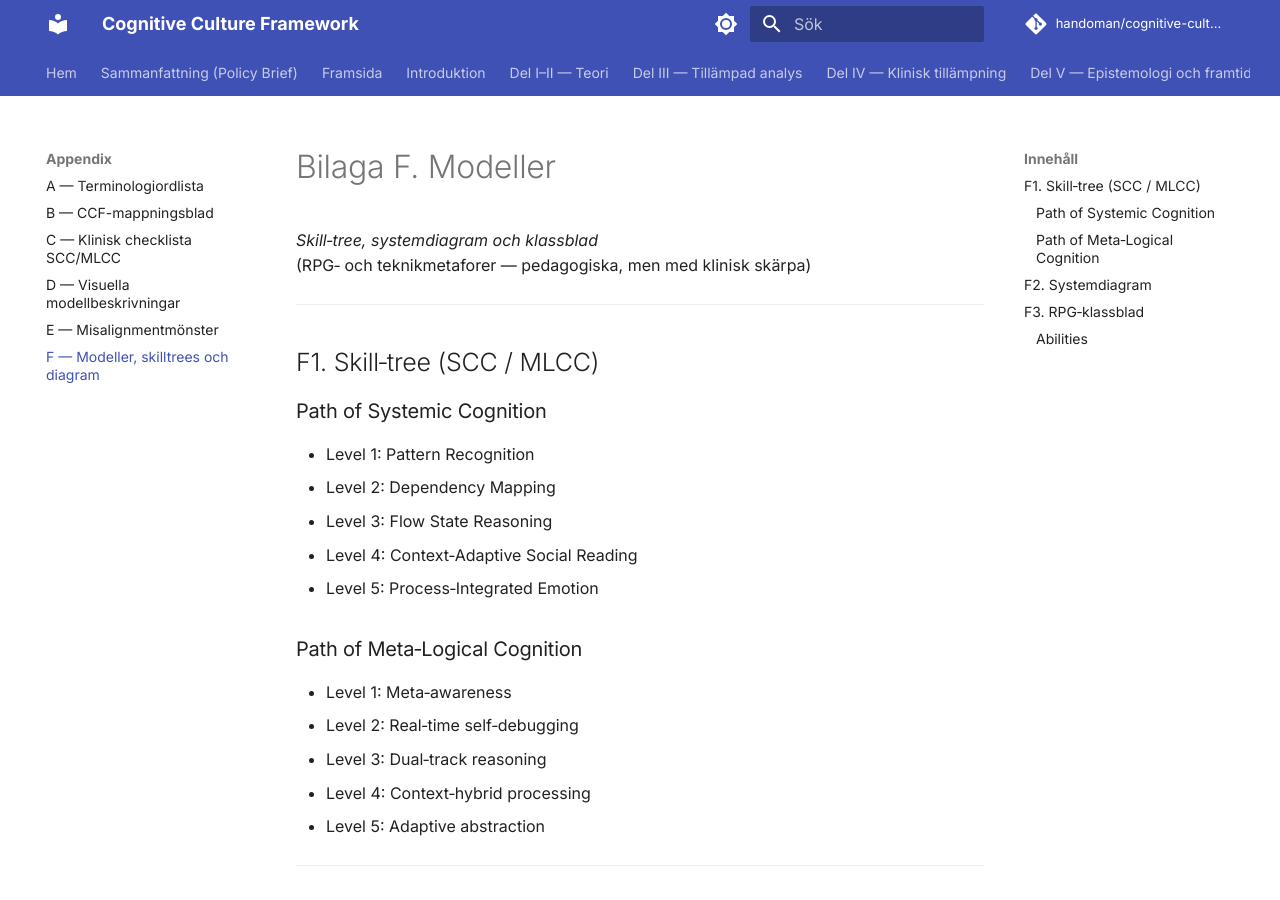
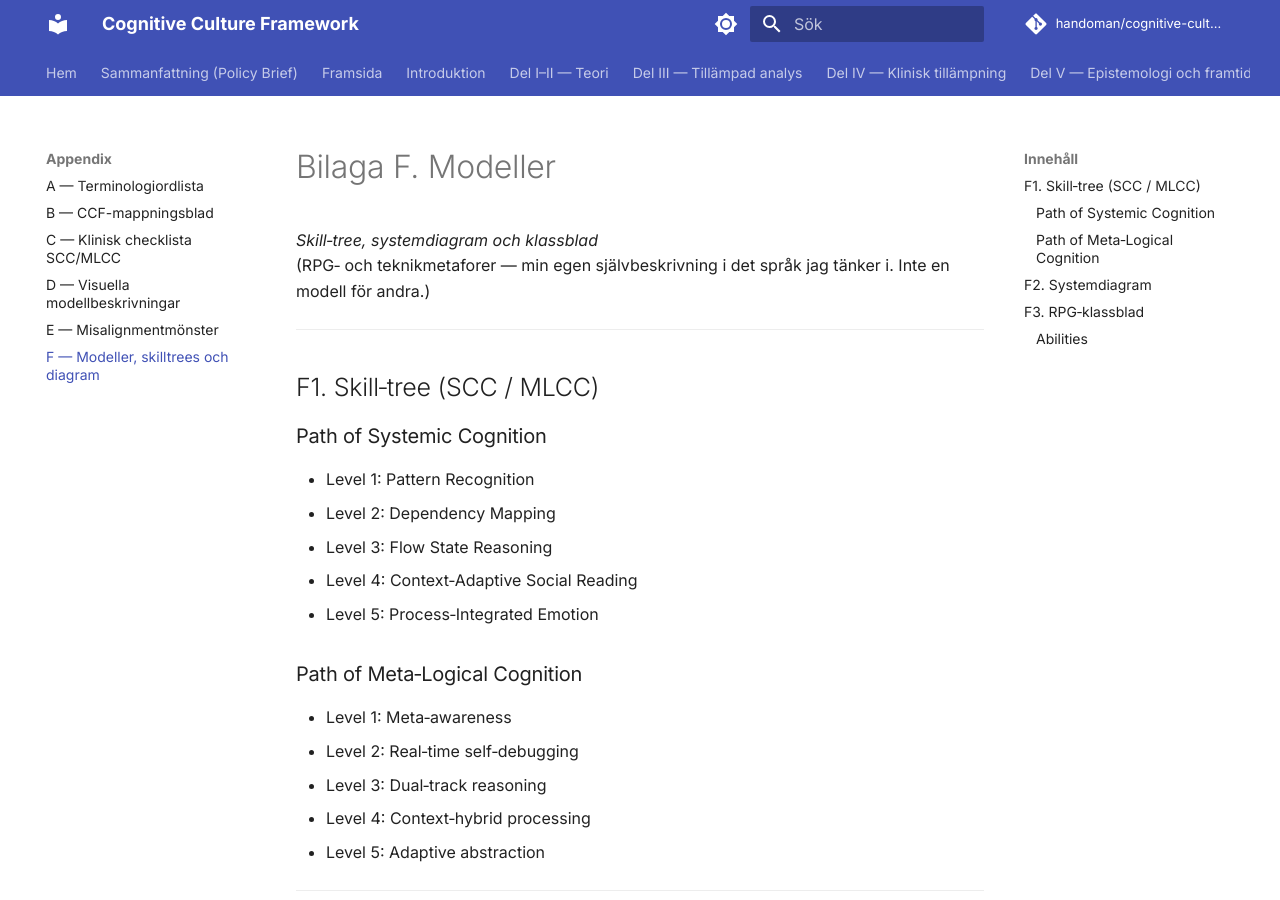
Before and after one commit to handoman/cognitive-culture-diagnostics, an MkDocs documentation site: the page built from content/sv/appendices/appendix-f-models-skilltrees-and-diagrams.md, in a window 1280 px wide and 900 px high. Built offline with MkDocs 1.6.1 and Material for MkDocs 9.7.7, drawn with Linux system fonts in a browser that asks for light colours; comment, search, counter and statistics services are not loaded.

Commit message:
revise: appendix F — reframe subtitle as personal self-description (D41)
Co-Authored-By: Claude Sonnet 5 <noreply@anthropic.com>
Claude-Session: https://claude.ai/code/session_01NosfnVG8T5mm2NzCKrqm92

```diff
--- a/content/sv/appendices/appendix-f-models-skilltrees-and-diagrams.md
+++ b/content/sv/appendices/appendix-f-models-skilltrees-and-diagrams.md
@@ -1,6 +1,6 @@
 # Bilaga F. Modeller
 *Skill‑tree, systemdiagram och klassblad*
-(RPG‑ och teknikmetaforer — pedagogiska, men med klinisk skärpa)
+(RPG‑ och teknikmetaforer — min egen självbeskrivning i det språk jag tänker i. Inte en modell för andra.)
 
 ---
 
```
